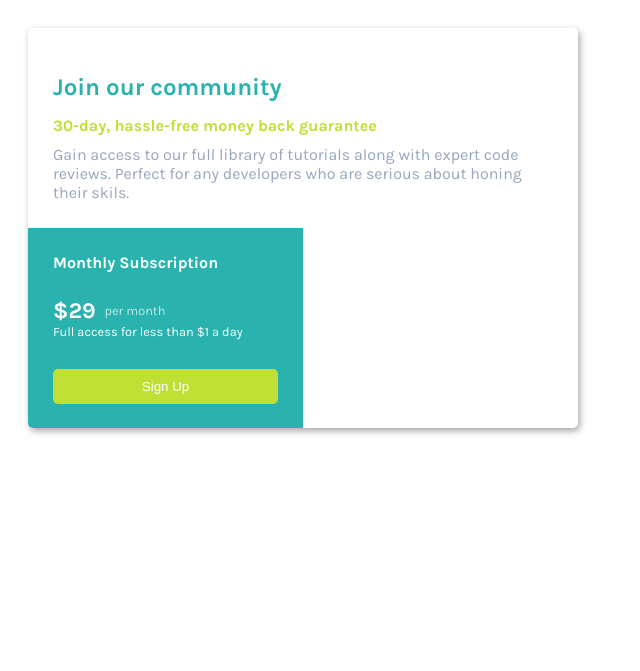
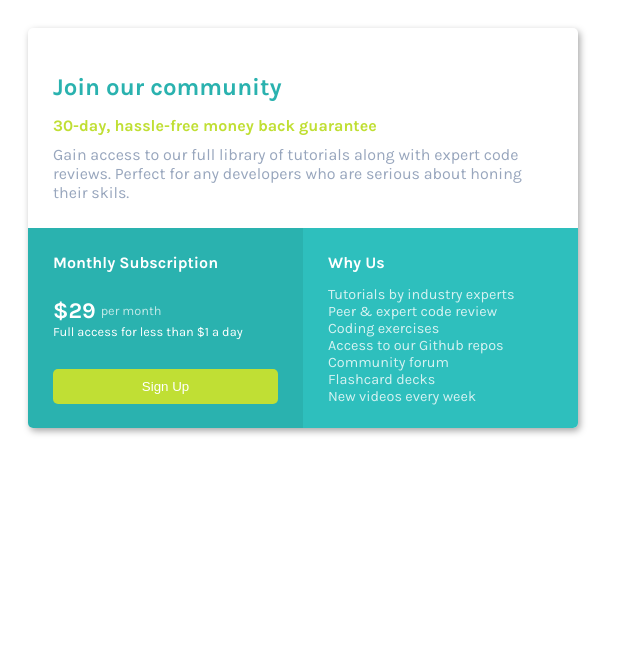
Before and after one commit to RoeenAngelo/pricing-card, a plain HTML site: page index.html in a window 1280 px wide. Shown: the whole page, without its empty margins (0-640 px from the left). Drawn offline with Linux system fonts and the light colour scheme.

Commit message:
Add flexbox

```diff
--- a/style.css
+++ b/style.css
@@ -25,25 +25,23 @@ body {
 }
 
 #bottom-section {
+  display: flex;
+  flex-direction: column;
   width: 100%;
   height: 55%;
   color: white;
 }
 
 #bottom-left-section {
-  display: inline-block;
-  width: 100%;
   height: 100%;
-  vertical-align: top;
   background-color: #2ab2af;
+  flex-basis: 50%;
   padding: 25px;
 }
 #bottom-right-section {
-  display: inline-block;
-  width: 100%;
   height: 100%;
-  vertical-align: top;
   background-color: #2EBFBD;
+  flex-basis: 50%;
   padding: 25px;
 }
 
@@ -70,7 +68,7 @@ button {
   border: none;
   padding: 10px;
   border-radius: 5px;
-  width: 100%; /*   100% of the container. The containe also has padding */
+  width: 100%; /*   100% of the container. The container also has padding */
 }
 
 button:hover {
@@ -93,14 +91,13 @@ button:hover {
   margin-bottom: 30px;
 }
 
-#price-frequency, #price {
- display: inline-block;  /* the per month needed to come up to the right of the $29, so we use inline-block for both  */
+#price-container {
+  display: flex;
+  align-items: center;
 }
 
+
 #price-frequency {
-  position: relative;
-  top: -3px;
-/*  use position and top to put the 'per month' in the middle vertically */
   font-size: 0.8rem;
   opacity: 0.7;
   margin-left: 5px;
@@ -118,7 +115,7 @@ ul {
     width: 550px;
     height: 400px;
   }
-  #bottom-left-section, #bottom-right-section {
-    width: 50%;
+  #bottom-section {
+    flex-direction: row;
   }
 }
```
